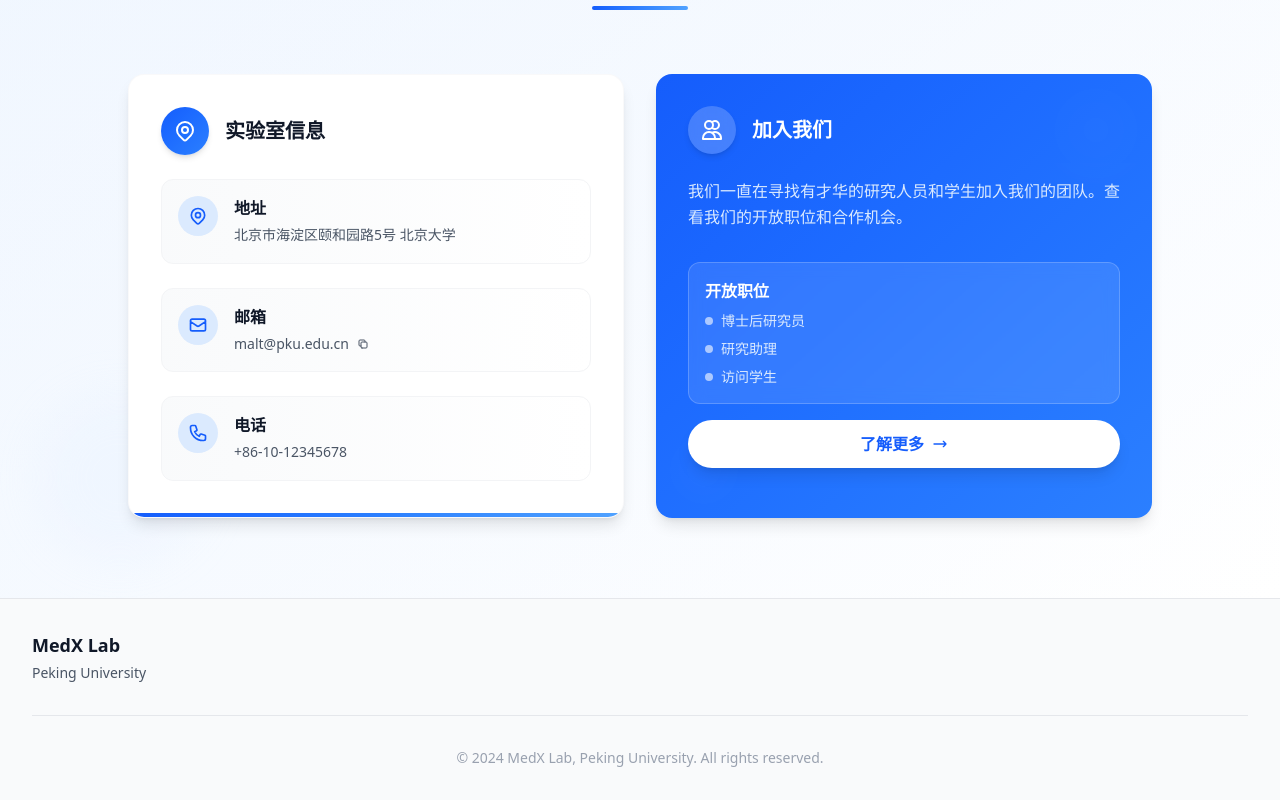
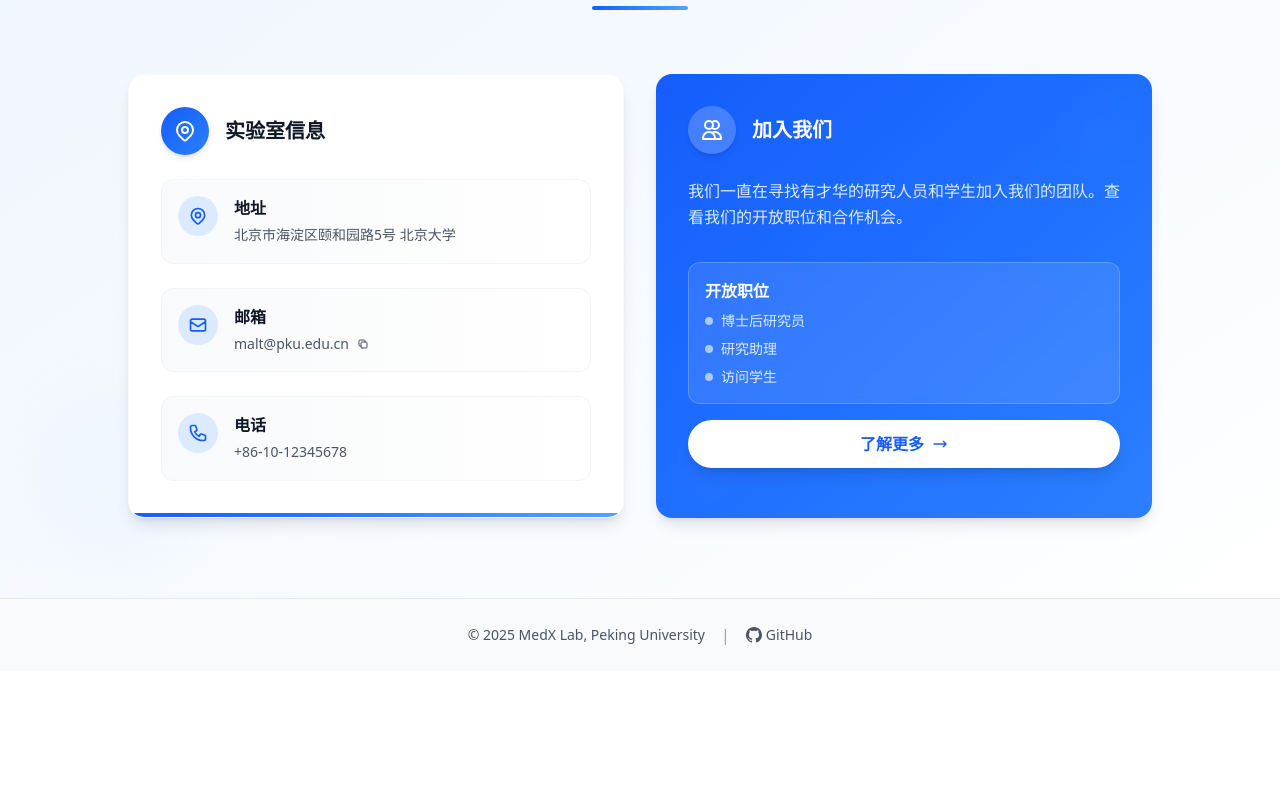
Before and after one commit to MedX-PKU/medx-pku.github.io, a Vue app: page / in a window 1280 px wide. Shown: the part 3394-4194 px from the top of the page. After the commit the page ends 4065 px from the top, so only its background shows below. Built offline with nearby package versions, Linux system fonts and the light colour scheme.

Commit message:
feat: simplify footer layout and add GitHub link
- Remove complex flex layout and center all content
- Add functional GitHub link with icon pointing to medx-pku repository
- Update copyright year to 2025
- Consolidate lab information into single line
- Improve visual hierarchy and spacing

```diff
--- a/src/components/common/Footer.vue
+++ b/src/components/common/Footer.vue
@@ -1,28 +1,21 @@
 <template>
   <footer class="bg-gray-50 border-t border-gray-200">
-    <div class="max-w-7xl mx-auto py-8 px-4 sm:px-6 lg:px-8">
-      <div class="flex flex-col md:flex-row justify-between items-center">
-        <div class="mb-4 md:mb-0">
-          <h3 class="text-lg font-semibold text-gray-900">
-            MedX Lab
-          </h3>
-          <p class="text-sm text-gray-600 mt-1">
-            Peking University
-          </p>
-        </div>
-        <div class="flex space-x-6">
-          <a href="#" class="text-gray-400 hover:text-gray-500">
-            <span class="sr-only">GitHub</span>
-          </a>
-          <a href="#" class="text-gray-400 hover:text-gray-500">
-            <span class="sr-only">Email</span>
+    <div class="max-w-6xl mx-auto px-4 py-6">
+      <div class="flex flex-col items-center space-y-4 text-center">
+        <!-- Lab Info and GitHub -->
+        <div class="flex items-center space-x-4">
+          <span class="text-sm text-gray-600">
+            © 2025 MedX Lab, Peking University
+          </span>
+          <span class="text-gray-400">|</span>
+          <a href="https://github.com/medx-pku" target="_blank" rel="noopener noreferrer"
+             class="text-sm text-gray-600 hover:text-gray-900 transition-colors inline-flex items-center space-x-1">
+            <svg class="w-4 h-4" fill="currentColor" viewBox="0 0 24 24">
+              <path d="M12 0c-6.626 0-12 5.373-12 12 0 5.302 3.438 9.8 8.207 11.387.599.111.793-.261.793-.577v-2.234c-3.338.726-4.033-1.416-4.033-1.416-.546-1.387-1.333-1.756-1.333-1.756-1.089-.745.083-.729.083-.729 1.205.084 1.839 1.237 1.839 1.237 1.07 1.834 2.807 1.304 3.492.997.107-.775.418-1.305.762-1.604-2.665-.305-5.467-1.334-5.467-5.931 0-1.311.469-2.381 1.236-3.221-.124-.303-.535-1.524.117-3.176 0 0 1.008-.322 3.301 1.23.957-.266 1.983-.399 3.003-.404 1.02.005 2.047.138 3.006.404 2.291-1.552 3.297-1.23 3.297-1.23.653 1.653.242 2.874.118 3.176.77.84 1.235 1.911 1.235 3.221 0 4.609-2.807 5.624-5.479 5.921.43.372.823 1.102.823 2.222v3.293c0 .319.192.694.801.576 4.765-1.589 8.199-6.086 8.199-11.386 0-6.627-5.373-12-12-12z"/>
+            </svg>
+            <span>GitHub</span>
           </a>
         </div>
-      </div>
-      <div class="mt-8 pt-8 border-t border-gray-200 text-center">
-        <p class="text-sm text-gray-400">
-          © 2024 MedX Lab, Peking University. All rights reserved.
-        </p>
       </div>
     </div>
   </footer>
```
